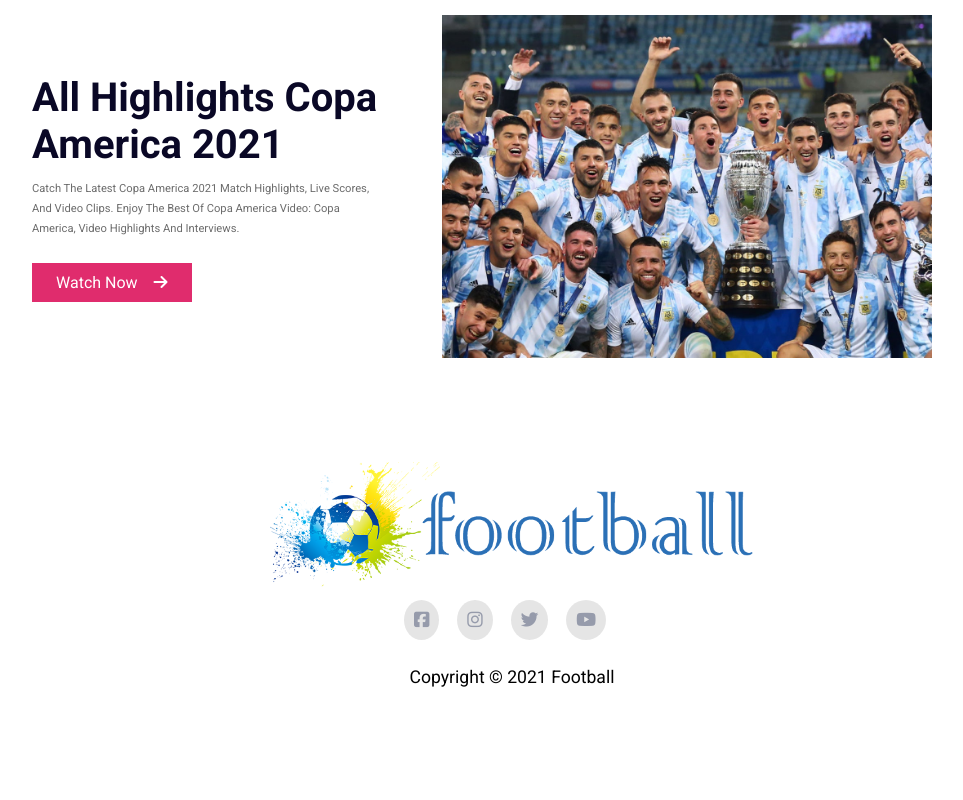
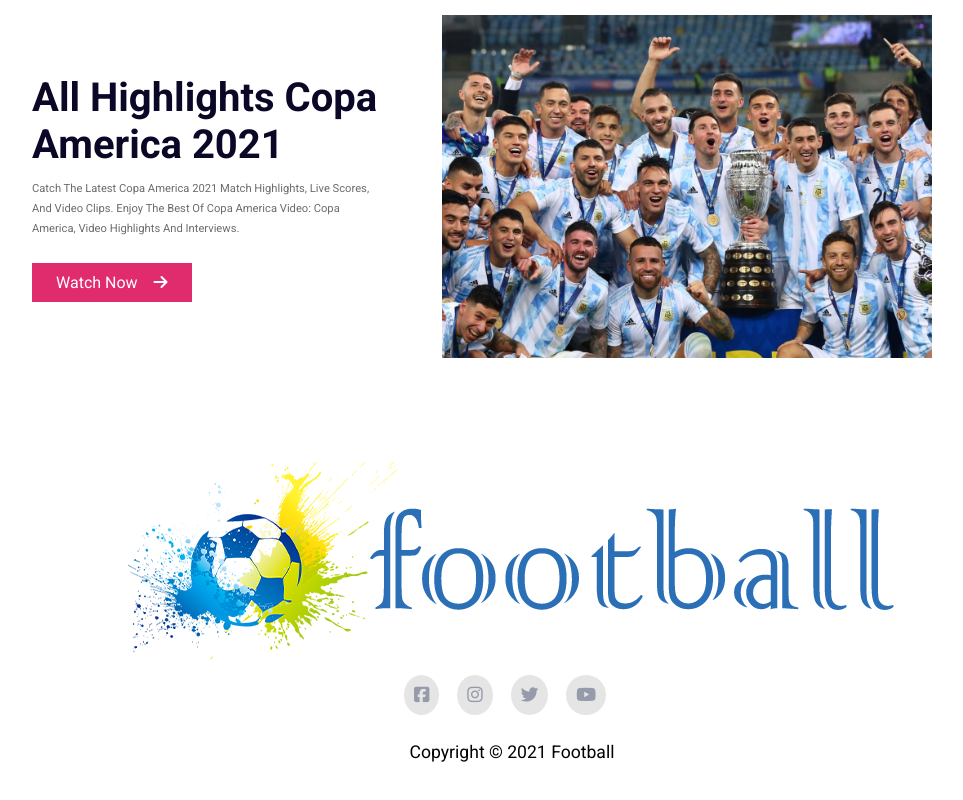
Before and after one commit to tajbiul-hossain/responsive-football, a plain HTML site: page index.html in a window 1280 px wide. Shown: the part 2863-3663 px from the top of the page, without its empty margins (128-1091 px from the left). Before the commit the page ends 3618 px from the top, so only its background shows below. Drawn offline with Linux system fonts and the light colour scheme.

Commit message:
fourth commit

```diff
--- a/css/style.css
+++ b/css/style.css
@@ -187,10 +187,6 @@ footer {
     padding-bottom: 50px;
 }
 
-footer img {
-    height: 8em;
-}
-
 .social-icons {
     margin: 20px 0;
 }
--- a/index.html
+++ b/index.html
@@ -162,7 +162,7 @@
 
     <!-- footer section start -->
     <footer>
-        <img src="images/Logo.png" alt="logo">
+        <img src="images/logo.png" alt="logo">
         <div class="social-icons">
             <a href="" class="facebook"><i class="fab fa-facebook-square"></i></a>
             <a href="" class="insta"><i class="fab fa-instagram"></i></a>
```
